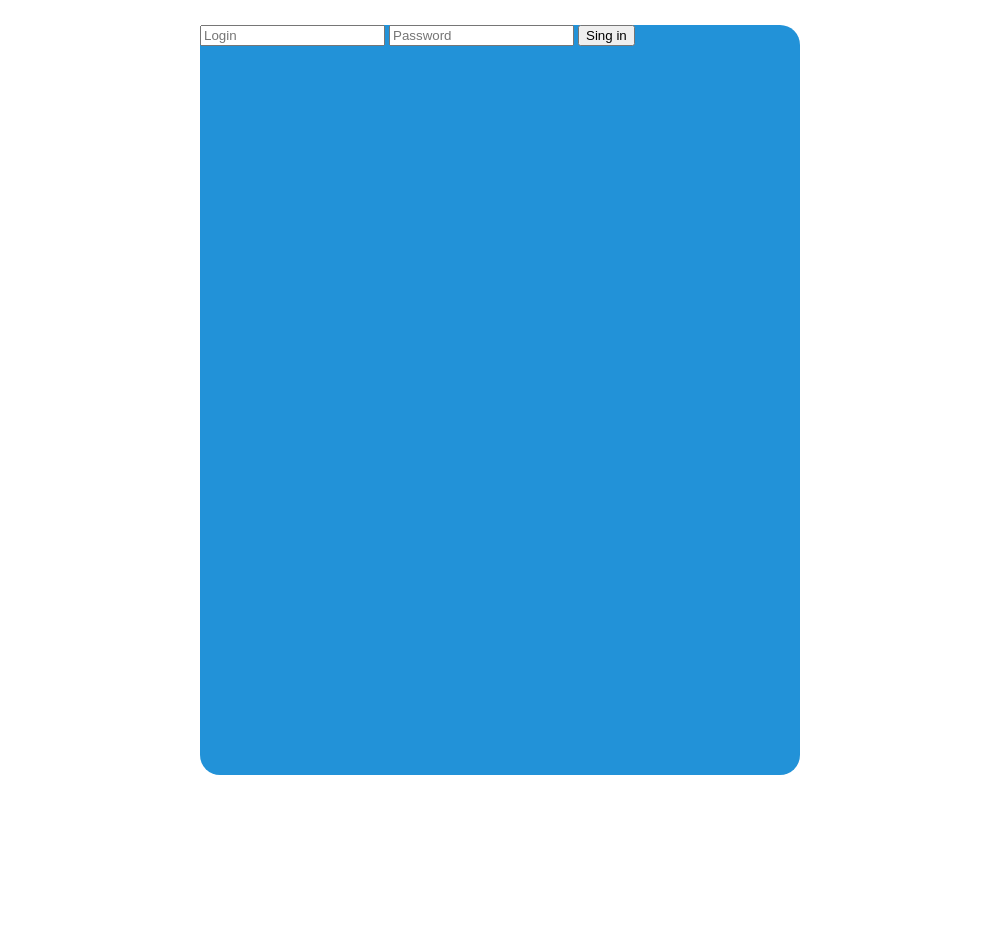
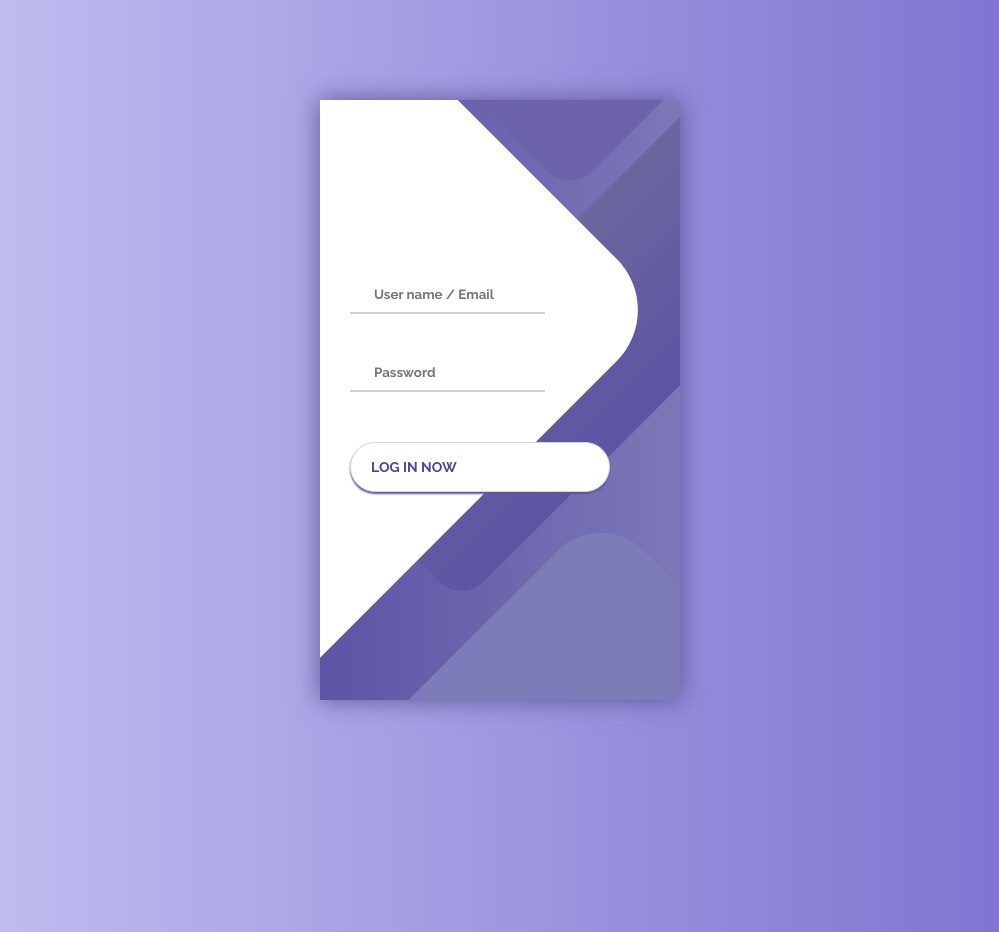
Before and after one commit to heymecteh/web-site, a plain HTML site: page login.html in a window 1280 px wide. Shown: the whole page, without its empty margins (140-1139 px from the left). Before the commit the page ends 800 px from the top, so only its background shows below. Drawn offline with Linux system fonts and the light colour scheme.

Commit message:
New authorization page(login.html and login.css)

```diff
--- a/login.css
+++ b/login.css
@@ -1,18 +1,161 @@
+@import url('https://fonts.googleapis.com/css?family=Raleway:400,700');
+
+* {
+	box-sizing: border-box;
+	margin: 0;
+	padding: 0;
+	font-family: Raleway, sans-serif;
+}
+
 body {
-    margin: 0;
-    height: 100vh;
-    display: flex;
-    justify-content: center;
-    align-items: center;
-    background-color: #fff;
+	background: linear-gradient(90deg, #C7C5F4, #776BCC);
 }
 
 .container {
-    width: 600px;
-    height: 750px;
-    background-color: rgb(34, 146, 216);
-    border-radius: 20px;
+	display: flex;
+	align-items: center;
+	justify-content: center;
+	min-height: 100vh;
 }
-.login{
 
+.screen {
+	background: linear-gradient(90deg, #5D54A4, #7C78B8);
+	position: relative;
+	height: 600px;
+	width: 360px;
+	box-shadow: 0px 0px 24px #5C5696;
 }
+
+.screen__content {
+	z-index: 1;
+	position: relative;
+	height: 100%;
+}
+
+.screen__background {
+	position: absolute;
+	top: 0;
+	left: 0;
+	right: 0;
+	bottom: 0;
+	z-index: 0;
+	-webkit-clip-path: inset(0 0 0 0);
+	clip-path: inset(0 0 0 0);
+}
+
+.screen__background__shape {
+	transform: rotate(45deg);
+	position: absolute;
+}
+
+.screen__background__shape1 {
+	height: 520px;
+	width: 520px;
+	background: #FFF;
+	top: -50px;
+	right: 120px;
+	border-radius: 0 72px 0 0;
+}
+
+.screen__background__shape2 {
+	height: 220px;
+	width: 220px;
+	background: #6C63AC;
+	top: -172px;
+	right: 0;
+	border-radius: 32px;
+}
+
+.screen__background__shape3 {
+	height: 540px;
+	width: 190px;
+	background: linear-gradient(270deg, #5D54A4, #6A679E);
+	top: -24px;
+	right: 0;
+	border-radius: 32px;
+}
+
+.screen__background__shape4 {
+	height: 400px;
+	width: 200px;
+	background: #7E7BB9;
+	top: 420px;
+	right: 50px;
+	border-radius: 60px;
+}
+
+.login {
+	width: 320px;
+	padding: 30px;
+	padding-top: 156px;
+}
+
+.login__field {
+	padding: 20px 0px;
+	position: relative;
+}
+
+.login__icon {
+	position: absolute;
+	top: 30px;
+	color: #7875B5;
+}
+
+.login__input {
+	border: none;
+	border-bottom: 2px solid #D1D1D4;
+	background: none;
+	padding: 10px;
+	padding-left: 24px;
+	font-weight: 700;
+	width: 75%;
+	transition: .2s;
+}
+
+.login__input:active,
+.login__input:focus,
+.login__input:hover {
+	outline: none;
+	border-bottom-color: #6A679E;
+}
+
+.login__submit {
+	background: #fff;
+	font-size: 14px;
+	margin-top: 30px;
+	padding: 16px 20px;
+	border-radius: 26px;
+	border: 1px solid #D4D3E8;
+	text-transform: uppercase;
+	font-weight: 700;
+	display: flex;
+	align-items: center;
+	width: 100%;
+	color: #4C489D;
+	box-shadow: 0px 2px 2px #5C5696;
+	cursor: pointer;
+	transition: .2s;
+}
+
+.login__submit:active,
+.login__submit:focus,
+.login__submit:hover {
+	border-color: #6A679E;
+	outline: none;
+}
+
+.button__icon {
+	font-size: 24px;
+	margin-left: auto;
+	color: #7875B5;
+}
+
+.social-login {
+	position: absolute;
+	height: 140px;
+	width: 160px;
+	text-align: center;
+	bottom: 0px;
+	right: 0px;
+	color: #fff;
+}
--- a/login.html
+++ b/login.html
@@ -7,10 +7,32 @@
     <link rel="stylesheet" href="login.css">
 </head>
 <body>
-    <div class="container">
-        <input type="text" placeholder="Login" class="login">
-        <input type="password" placeholder="Password" class="password">
-        <button>Sing in</button>
-    </div>
+	<div class="container">
+		<div class="screen">
+			<div class="screen__content">
+				<form class="login">
+					<div class="login__field">
+						<i class="login__icon fas fa-user"></i>
+						<input type="text" class="login__input" placeholder="User name / Email">
+					</div>
+					<div class="login__field">
+						<i class="login__icon fas fa-lock"></i>
+						<input type="password" class="login__input" placeholder="Password">
+					</div>
+					<button class="button login__submit">
+						<span class="button__text">Log In Now</span>
+						<i class="button__icon fas fa-chevron-right"></i>
+					</button>
+				</form>
+
+			</div>
+			<div class="screen__background">
+				<span class="screen__background__shape screen__background__shape4"></span>
+				<span class="screen__background__shape screen__background__shape3"></span>
+				<span class="screen__background__shape screen__background__shape2"></span>
+				<span class="screen__background__shape screen__background__shape1"></span>
+			</div>
+		</div>
+	</div>
 </body>
 </html>
```
Also changed, not shown: images/fone.jpg (deleted).
